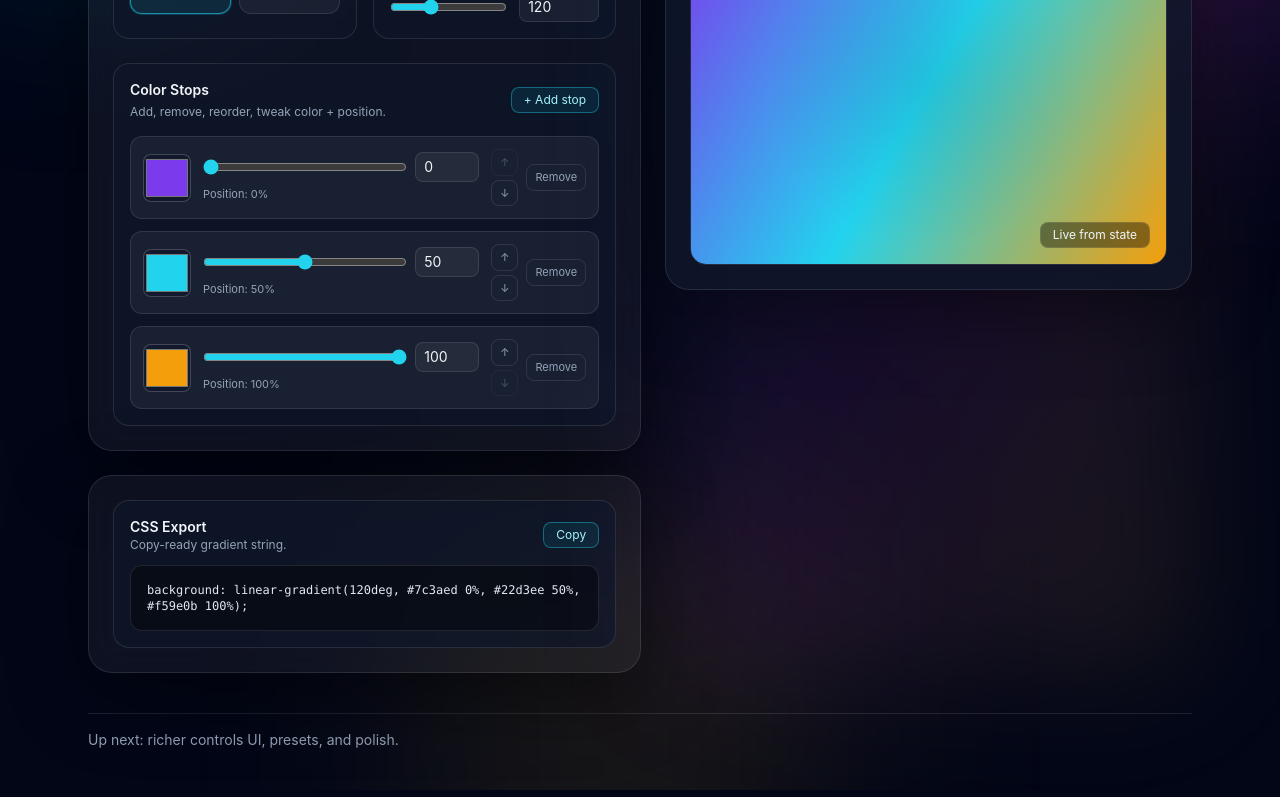
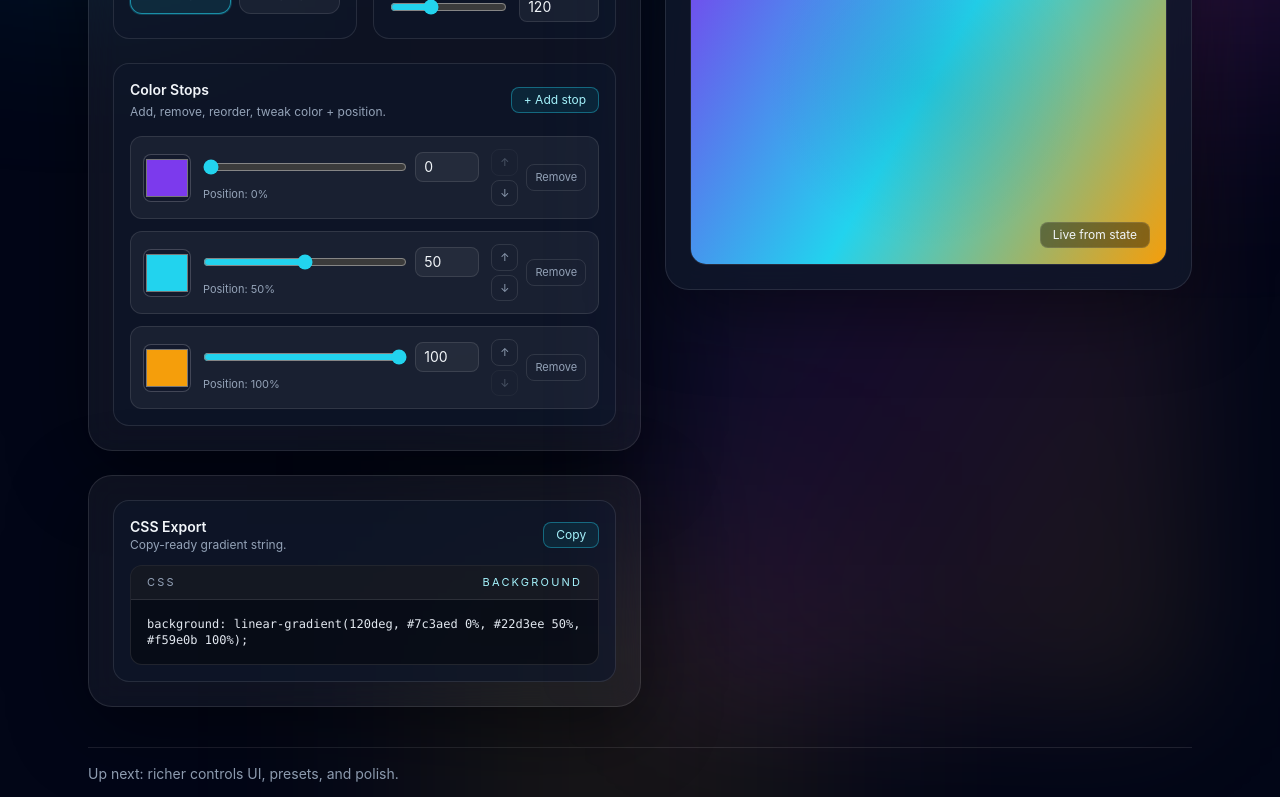
Before and after one commit to coneil9/Proj-TBD, a React (Vite) app: page / in a window 1280 px wide. Shown: the part 433-1230 px from the top of the page. Built offline with nearby package versions, Linux system fonts and the light colour scheme.

Commit message:
Preview and export panel now fully live and polished. + Smoother sliders

```diff
--- a/src/components/CSSExportPanel.tsx
+++ b/src/components/CSSExportPanel.tsx
@@ -20,7 +20,11 @@ const CSSExportPanel = ({ gradientString, onCopy }: Props) => {
         </button>
       </div>
       <div className="rounded-xl border border-white/10 bg-black/40 overflow-hidden">
-        <pre className="text-xs text-slate-200 p-4 whitespace-pre-wrap">{`background: ${gradientString};`}</pre>
+        <div className="flex items-center justify-between px-4 py-2 text-[11px] uppercase tracking-[0.2em] text-slate-400 bg-white/5 border-b border-white/10">
+          <span>CSS</span>
+          <span className="text-cyan-200">background</span>
+        </div>
+        <pre className="text-xs text-slate-200 p-4 whitespace-pre-wrap font-mono">{`background: ${gradientString};`}</pre>
       </div>
     </div>
   );
--- a/src/components/GradientPreview.tsx
+++ b/src/components/GradientPreview.tsx
@@ -23,9 +23,9 @@ const GradientPreview = ({ gradientString }: Props) => {
         </div>
         <div className="p-6">
           <div className="relative aspect-[4/3] rounded-2xl border border-white/10 overflow-hidden">
-            <div className="absolute inset-0 bg-[radial-gradient(circle_at_10%_10%,rgba(255,255,255,0.06),transparent_35%),radial-gradient(circle_at_80%_20%,rgba(255,255,255,0.08),transparent_30%),radial-gradient(circle_at_30%_80%,rgba(255,255,255,0.05),transparent_35%)]" />
+            <div className="absolute inset-0 bg-[linear-gradient(45deg,rgba(255,255,255,0.06) 25%,transparent 25%),linear-gradient(-45deg,rgba(255,255,255,0.06) 25%,transparent 25%),linear-gradient(45deg,transparent 75%,rgba(255,255,255,0.06) 75%),linear-gradient(-45deg,transparent 75%,rgba(255,255,255,0.06) 75%)] bg-[length:20px_20px] bg-[position:0_0,0_10px,10px_-10px,-10px_0px]" />
             <div
-              className="absolute inset-0"
+              className="absolute inset-0 transition-all duration-300 ease-out"
               style={{
                 backgroundImage: gradientString,
               }}
```
Also changed, not shown: src/App.tsx (+6 -1 lines).
